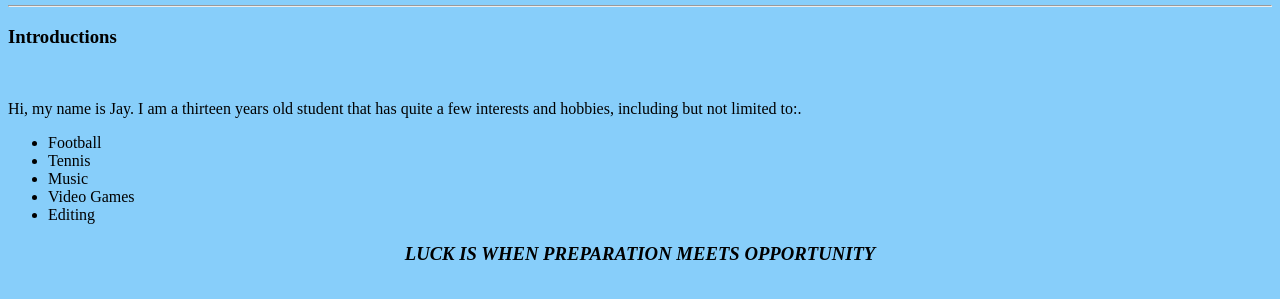
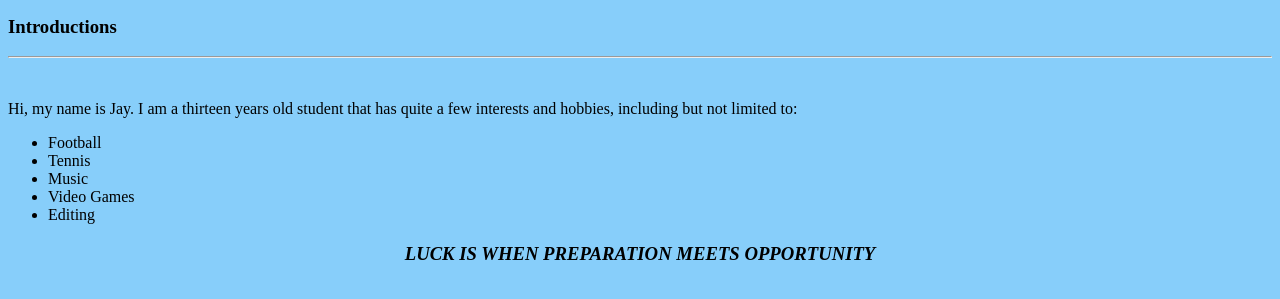
Before and after one commit to Yesbdu/WebDesign, a plain HTML site: page index.html in a window 1280 px wide. Shown: the part 441-740 px from the top of the page. Drawn offline with Linux system fonts and the light colour scheme.

Commit message:
Update index.html

```diff
--- a/index.html
+++ b/index.html
@@ -5,8 +5,9 @@
     <meta name="viewport" content="width=device-width, initial-scale=1.0">
     <title>Jay Xu</title>
 </head>
-<body style="background-color:LightSkyBlue;">
-    <h1>Jay Xu</h1>
+<link rel="stylesheet" href="style.css">
+<body>
+    <h1 id="TopBox">Jay Xu</h1>
     <table>
 <thead>
   <tr>
@@ -25,9 +26,9 @@
   </tr>
 </tbody>
 </table>
+    <h3>Introductions</h3>
     <hr>
-    <h3>Introductions</h3>
-    <p>Hi, my name is Jay. I am a thirteen years old student that has quite a few interests and hobbies, including but not limited to:.</p>
+    <p>Hi, my name is Jay. I am a thirteen years old student that has quite a few interests and hobbies, including but not limited to:</p>
     <ul>
       <li>Football</li>
       <li>Tennis</li>
@@ -35,7 +36,6 @@
       <li>Video Games</li>
       <li>Editing</li>
     </ul>
-  <link rel="stylesheet" href="style.css">
   <h3 id="Quote"><i>LUCK IS WHEN PREPARATION MEETS OPPORTUNITY</i></h3>
 </body>
 </html>
```
